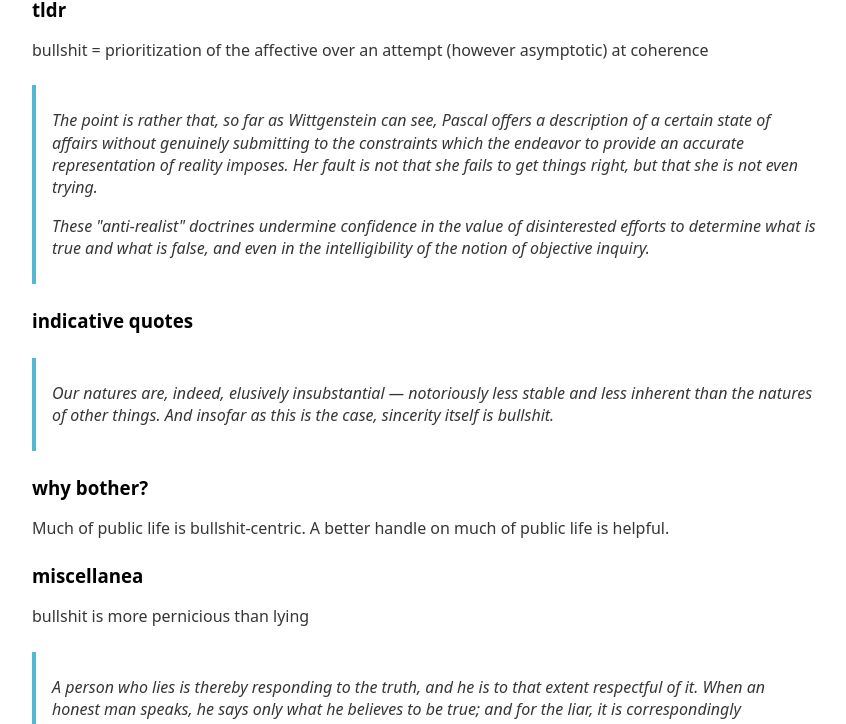
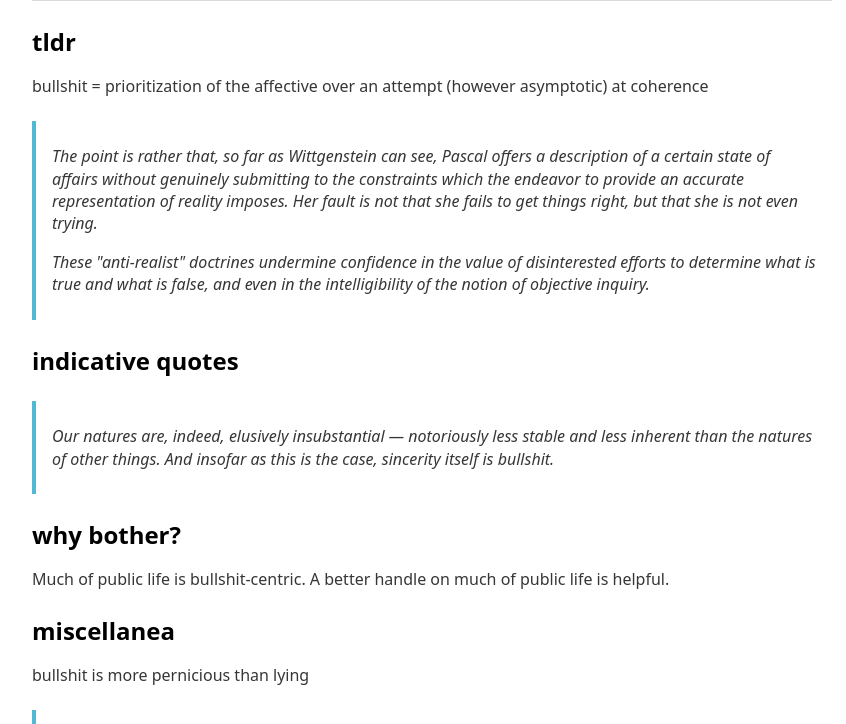
Before and after one commit to zachvalenta/zachvalenta.github.io, a plain HTML site: page notes/1986-frankfurt-on-bullshit.html in a window 1280 px wide. Shown: the part 85-809 px from the top of the page, without its empty margins (208-1054 px from the left). Drawn offline with nearby package versions, Linux system fonts and the light colour scheme.

Commit message:
notes - fmt Frankfurt, Woolf

```diff
--- a/notes/1986-frankfurt-on-bullshit.html
+++ b/notes/1986-frankfurt-on-bullshit.html
@@ -1,18 +1,19 @@
+<h1>On Bullshit - Harry Frankfurt</h1>
+<hr/>
 <link href="https://cdn.jsdelivr.net/gh/kognise/water.css@latest/dist/light.css" rel="stylesheet"/>
-<h2>On Bullshit - Harry Frankfurt</h2>
-<h3>tldr</h3>
+<h2>tldr</h2>
 <p>bullshit = prioritization of the affective over an attempt (however asymptotic) at coherence</p>
 <blockquote>
 <p>The point is rather that, so far as Wittgenstein can see, Pascal offers a description of a certain state of affairs without genuinely submitting to the constraints which the endeavor to provide an accurate representation of reality imposes. Her fault is not that she fails to get things right, but that she is not even trying.</p>
 <p>These "anti-realist" doctrines undermine confidence in the value of disinterested efforts to determine what is true and what is false, and even in the intelligibility of the notion of objective inquiry.</p>
 </blockquote>
-<h3>indicative quotes</h3>
+<h2>indicative quotes</h2>
 <blockquote>
 <p>Our natures are, indeed, elusively insubstantial — notoriously less stable and less inherent than the natures of other things. And insofar as this is the case, sincerity itself is bullshit.</p>
 </blockquote>
-<h3>why bother?</h3>
+<h2>why bother?</h2>
 <p>Much of public life is bullshit-centric. A better handle on much of public life is helpful.</p>
-<h3>miscellanea</h3>
+<h2>miscellanea</h2>
 <p>bullshit is more pernicious than lying</p>
 <blockquote>
 <p>A person who lies is thereby responding to the truth, and he is to that extent respectful of it. When an honest man speaks, he says only what he believes to be true; and for the liar, it is correspondingly indispensable that he considers his statements to be false. For the bullshitter, however, all these bets are off: he is neither on the side of the true nor on the side of the false. His eye is not on the facts at all, as the eyes of the honest man and of the liar are, except insofar as they may be pertinent to his interest in getting away with what he says. He does not care whether the things he says describe reality correctly. He just picks them out, or makes them up, to suit his purpose.</p>
```
Also changed, not shown: notes/1929-woolf-room-of-ones-own.html (+1 -0 lines).
